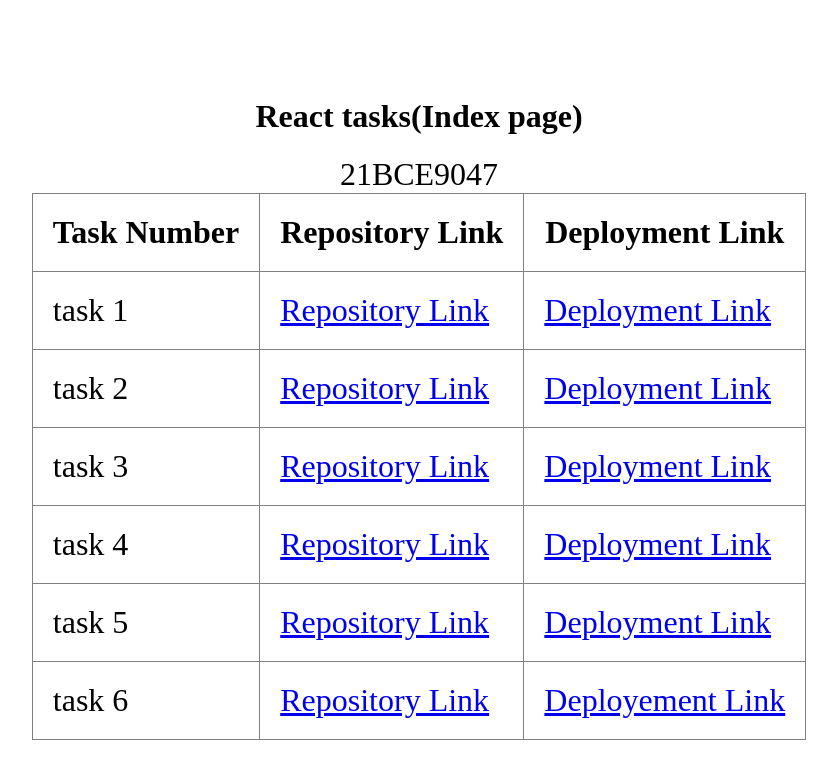
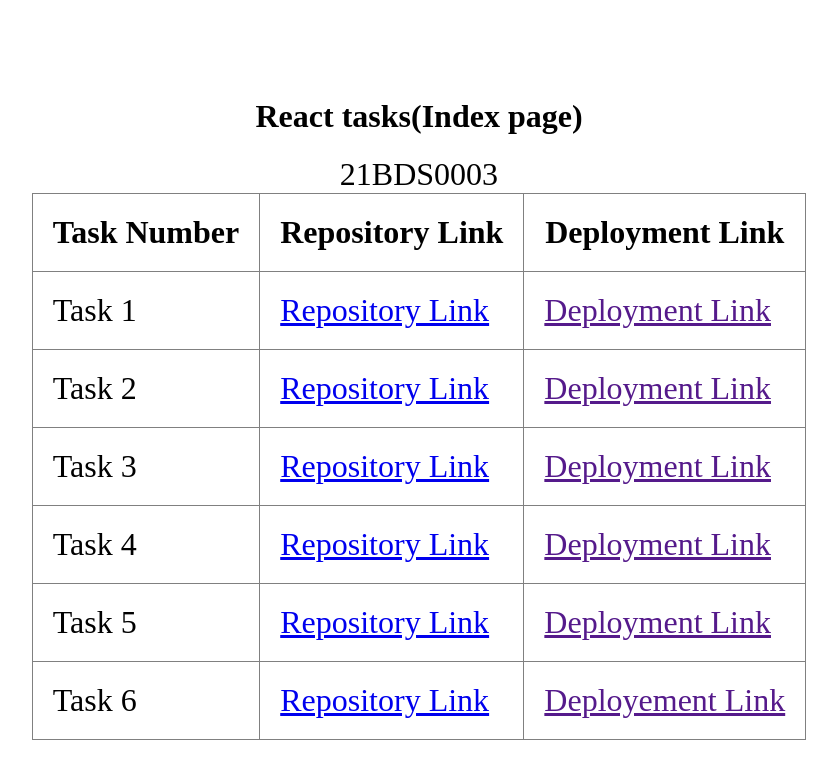
Before and after one commit to PrakulSmarty/React-Tasks, a plain HTML site: page index.html in a window 1280 px wide. Shown: the whole page, without its empty margins (229-1066 px from the left). Drawn offline with Linux system fonts and the light colour scheme.

Commit message:
Update index.html

```diff
--- a/index.html
+++ b/index.html
@@ -3,7 +3,7 @@
 <head>
     <meta charset="UTF-8">
     <meta name="viewport" content="width=device-width, initial-scale=1.0">
-    <title>React Tasks</title>
+    <title>ReactJS Tasks</title>
     <style>
         body{
             display: flex;
@@ -26,14 +26,14 @@
     <h1>React tasks(Index page)</h1>
 
     <table border="1">
-        <caption>21BCE9047</caption>
+        <caption>21BDS0003</caption>
         <tr><th>Task Number</th> <th>Repository Link</th> <th>Deployment Link</th> </tr>
-        <tr><td>task 1</td>  <td> <a href="https://github.com/Konathalavenkat/react_task1.git" target="_blank">Repository Link</a> </td> <td> <a href="https://react-task1-wordcounter-git-master-venkat-konathalas-projects.vercel.app/" target="_blank">Deployment Link</a> </td></tr>
-        <tr><td>task 2</td>  <td> <a href="https://github.com/Konathalavenkat/react_task2.git" target="_blank">Repository Link</a> </td> <td> <a href="https://react-task2-calculator-self.vercel.app" target="_blank">Deployment Link</a> </td></tr>
-        <tr><td>task 3</td>  <td> <a href="https://github.com/Konathalavenkat/react_task3.git" target="_blank">Repository Link</a> </td> <td> <a href="https://color-picker-chi-beryl.vercel.app" target="_blank">Deployment Link</a> </td></tr>
-        <tr><td>task 4</td>  <td> <a href="https://github.com/Konathalavenkat/react_task4.git" target="_blank">Repository Link</a> </td> <td> <a href="https://react-task4-lac.vercel.app" target="_blank">Deployment Link</a> </td></tr>
-        <tr><td>task 5</td>  <td> <a href="https://github.com/Konathalavenkat/react_task5.git" target="_blank">Repository Link</a> </td> <td> <a href="https://age-calculator-cyan-chi.vercel.app" target="_blank">Deployment Link</a> </td></tr>
-        <tr><td>task 6</td>  <td> <a href="https://github.com/Konathalavenkat/react_task6.git" target="_blank">Repository Link</a> </td> <td> <a href="https://react-task6-jade.vercel.app" target="_blank">Deployement Link</a> </td></tr>
+        <tr><td>Task 1</td>  <td> <a href="https://github.com/PrakulSmarty/React1.git" target="_blank">Repository Link</a> </td> <td> <a href="" target="_blank">Deployment Link</a> </td></tr>
+        <tr><td>Task 2</td>  <td> <a href="https://github.com/PrakulSmarty/React2.git" target="_blank">Repository Link</a> </td> <td> <a href="" target="_blank">Deployment Link</a> </td></tr>
+        <tr><td>Task 3</td>  <td> <a href="https://github.com/PrakulSmarty/React3.git" target="_blank">Repository Link</a> </td> <td> <a href="" target="_blank">Deployment Link</a> </td></tr>
+        <tr><td>Task 4</td>  <td> <a href="https://github.com/PrakulSmarty/React4.git" target="_blank">Repository Link</a> </td> <td> <a href="" target="_blank">Deployment Link</a> </td></tr>
+        <tr><td>Task 5</td>  <td> <a href="https://github.com/PrakulSmarty/React5.git" target="_blank">Repository Link</a> </td> <td> <a href="" target="_blank">Deployment Link</a> </td></tr>
+        <tr><td>Task 6</td>  <td> <a href="https://github.com/PrakulSmarty/React6.git" target="_blank">Repository Link</a> </td> <td> <a href="" target="_blank">Deployement Link</a> </td></tr>
     </table>
 </body>
 </html>
```
